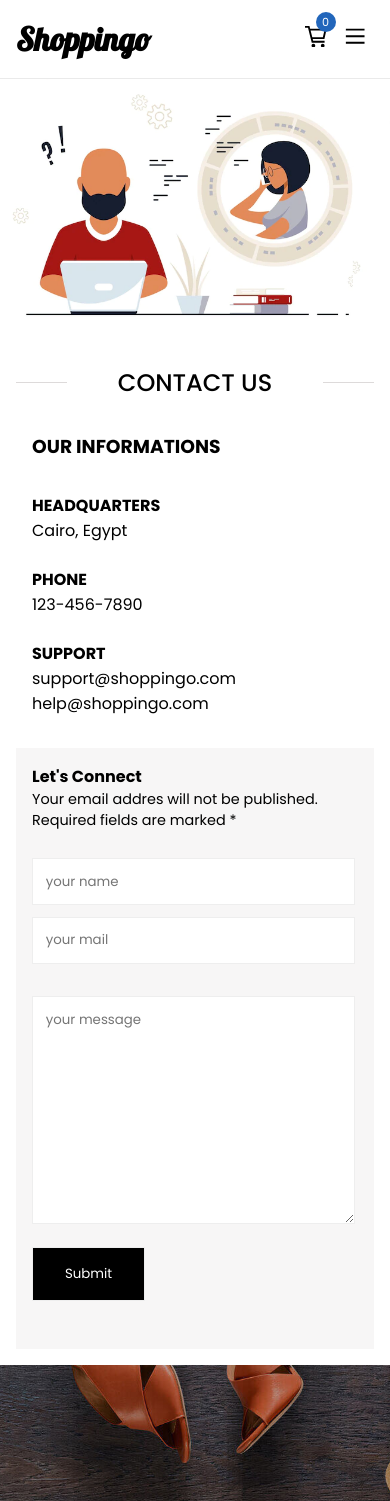
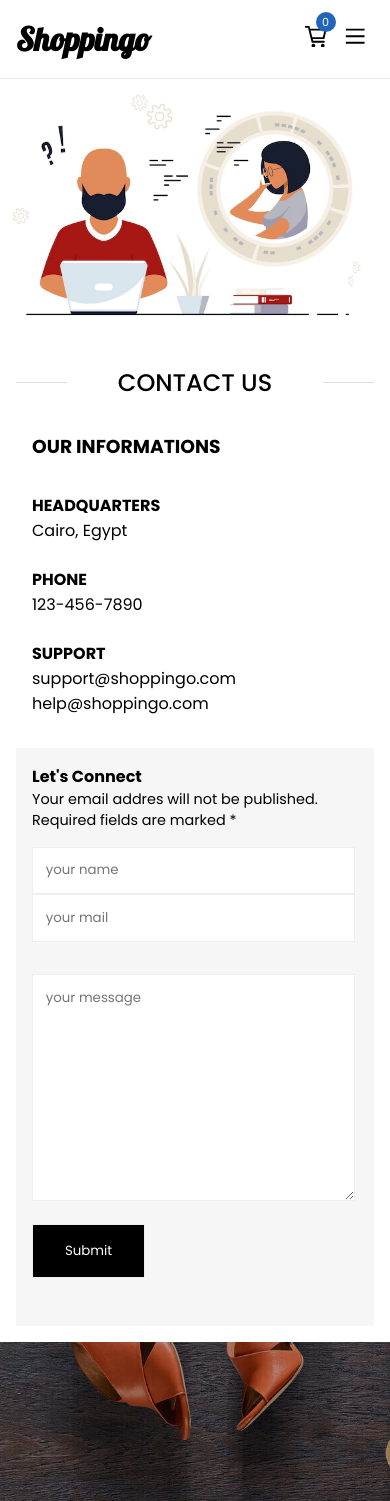
Before and after one commit to Abdallah1397/Shoppingo, a Next.js app: page /contact in a window 390 px wide. Shown: the top 1501 px of the page. Built offline with nearby package versions, Linux system fonts and the light colour scheme.

Commit message:
Create Contact Form with Formik

```diff
--- a/package.json
+++ b/package.json
@@ -13,6 +13,7 @@
     "@emotion/styled": "^11.8.1",
     "@expo-google-fonts/lobster": "^0.2.2",
     "@mui/material": "^5.6.1",
+    "formik": "^2.2.9",
     "jquery": "^3.6.0",
     "next": "12.1.5",
     "react": "18.0.0",
@@ -24,7 +25,8 @@
     "react-slick": "^0.29.0",
     "react-stars": "^2.2.5",
     "redux": "^4.2.0",
-    "redux-persist": "^6.0.0"
+    "redux-persist": "^6.0.0",
+    "yup": "^0.32.11"
   },
   "devDependencies": {
     "eslint": "8.13.0",
--- a/pages/contact.js
+++ b/pages/contact.js
@@ -1,43 +1,51 @@
 import { useState } from "react";
+import { Formik, Form, Field } from "formik";
+import * as Yup from "yup";
 import styles from "../styles/Contact.module.css";
 import contactBanner from "../public/assets/banners/contactBanner.png";
 import Banner from "../components/Banner/Banner";
 import Title from "../components/Title/Title";
 
+// Create Validation Schema with Yup
+const ConnectSchema = Yup.object().shape({
+    userName: Yup.string()
+        .min(2, "Too Short!")
+        .max(10, "Too Long!")
+        .required("Required!"),
+    mail: Yup.string().email("Invalid mail").required("Required!"),
+    message: Yup.string().required("Required!"),
+});
 // Contact Component
 const Contact = () => {
     // User Informations State
     const [userData, setUserData] = useState({
-        name: "",
+        userName: "",
         mail: "",
         message: "",
     });
     // Alert State
-    const [isEmptyName, setIsEmptyName] = useState(false);
-    const [isEmptyMail, setIsEmptyMail] = useState(false);
-    const [isEmptyMessage, setIsEmptyMessage] = useState(false);
-    // Object State Destructuring
-    const { name, mail, message } = userData;
-    // Input Field Change
-    const onFieldChange = (e) => {
-        setUserData({ ...userData, [e.target.id]: e.target.value });
-    };
-    // onSubmit Function
-    const onSubmit = (e) => {
-        e.preventDefault();
-        if (name === "" || mail === "" || message === "") {
-            if (name === "") {
-                setIsEmptyName(true);
-            }
-            if (mail === "") {
-                setIsEmptyMail(true);
-            }
-            if (message === "") {
-                setIsEmptyMessage(true);
-            }
-        } else {
-            document.getElementById("connectionForm").reset();
-        }
+    const [alertState, setAlertState] = useState(false);
+    // Destructuring State Object
+    const { userName, mail, message } = userData;
+    // OnSubmit Function
+    const handleSubmit = (values, actions) => {
+        // put the entired values into userData State
+        setUserData({
+            userName: values.userName,
+            mail: values.mail,
+            message: values.message,
+        });
+        // Reset Form
+        actions.resetForm({
+            values: {
+                userName: "",
+                mail: "",
+                message: "",
+            },
+        });
+        // Make the alert State true
+        setAlertState(true);
+        actions.setSubmitting(false);
     };
     return (
         <div>
@@ -75,7 +83,7 @@ const Contact = () => {
                     </div>
                     {/* Contact Form */}
                     <div className={styles.formWrapper}>
-                        <form onSubmit={onSubmit} id="connectionForm">
+                        {/* Let's Connect title and its subtitle */}
                         <div className={styles.connectWrapper}>
                             <h4 className={styles.connectWrapper_title}>Let's Connect </h4>
                             <p className={styles.connectWrapper_subTitle}>
@@ -83,43 +91,56 @@ const Contact = () => {
                                 marked *
                             </p>
                         </div>
-                            <div>
-                                <div>
-                                    <input
-                                        id="name"
+                        {/* Connection Form with Formik */}
+                        <Formik
+                            initialValues={{ userName: "", mail: "", message: "" }}
+                            validationSchema={ConnectSchema}
+                            onSubmit={handleSubmit}
+                        >
+                            {({ errors, touched }) => (
+                                <Form>
+                                    {/* Name & Mail */}
+                                    <div className={styles.inputFields_Wrapper}>
+                                        <div className={styles.mainInput_div}>
+                                            <Field
+                                                name="userName"
+                                                placeholder="your name"
                                                 className={styles.inputField}
-                                        placeholder="your name"
-                                        type="text"
-                                        onChange={onFieldChange}
                                             />
-                                    {isEmptyName ? <p>Your name is required!</p> : null}
+                                            {errors.userName && touched.userName ? (
+                                                <div className={styles.errors}>{errors.userName}</div>
+                                            ) : null}
                                         </div>
-                                <div>
-                                    <input
-                                        id="mail"
-                                        className={styles.inputField}
+                                        <div className={styles.mainInput_div}>
+                                            <Field
+                                                name="mail"
                                                 placeholder="your mail"
                                                 type="email"
-                                        onChange={onFieldChange}
+                                                className={styles.inputField}
                                             />
-                                    {isEmptyMail ? <p>Your mail is required!</p> : null}
+                                            {errors.mail && touched.mail ? (
+                                                <div className={styles.errors}>{errors.mail}</div>
+                                            ) : null}
                                         </div>
                                     </div>
-                            <div>
-                                <textarea
-                                    id="message"
+                                    {/* Message */}
+                                    <Field
+                                        name="message"
+                                        as="textarea"
+                                        rows={10}
                                         placeholder="your message"
-                                    rows={10}
                                         className={styles.messageArea}
-                                    onChange={onFieldChange}
                                     />
-                                {isEmptyMessage ? <p>Your message is required!</p> : null}
-                            </div>
+                                    {errors.message && touched.message ? (
+                                        <div className={styles.errors}>{errors.message}</div>
+                                    ) : null}
                                     {/* Submit Button */}
                                     <button type="submit" className={styles.submitButton}>
                                         Submit
                                     </button>
-                        </form>
+                                </Form>
+                            )}
+                        </Formik>
                     </div>
                 </div>
             </div>
--- a/styles/Contact.module.css
+++ b/styles/Contact.module.css
@@ -31,14 +31,29 @@
 .connectWrapper_subTitle{
     font-size: .9rem;
 }
+/* inputFields_Wrapper contains two inputField Div's */
+.inputFields_Wrapper{
+    display: flex;
+    flex-wrap: wrap;
+}
+/* main Div containt iputField with error message */
+.mainInput_div{
+    width: 49%;
+    margin-right: 1%;
+}
 /* Input Field */
 .inputField{
     border: 1px solid #eee;
-    width: 49%;
-    margin-right: 1%;
     padding: .8rem;
+    width: 100%;
     outline: none;
     font-family: "Poppins", sans-serif ;
+}
+/* Error */
+.errors{
+    color:#d82722;
+    text-transform: lowercase;
+    padding: .2rem;
 }
 /* Message Area */
 .messageArea{
@@ -93,9 +108,9 @@
     width: 100%;
     margin-top: 2rem;
 }
-/* Input Field */
-.inputField{
+/* main Div containt iputField with error message */
+.mainInput_div{
     width: 99%;
-    margin-top: .7rem;
+    margin-right: 1%;
 }
 }
```
Also changed, not shown: 1 other file (tests, documents, lock files or other folders). Lines whose indentation alone changed are shown as unchanged.
